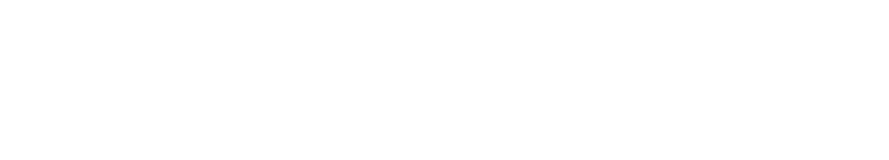
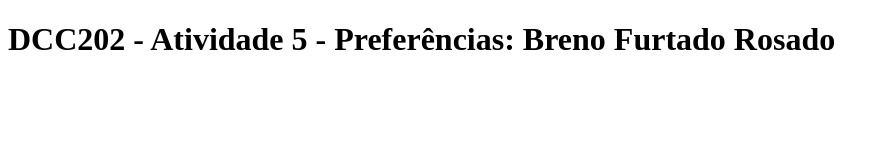
Before and after one commit to ufjf-dcc202/ufjf-dcc202-2023-3-a-atv5-C9BrenoFR, a website: page preferencias.html in a window 1280 px wide. Shown: the whole page, without its empty margins (0-889 px from the left). Drawn offline with Linux system fonts and the light colour scheme.

Commit message:
Adicionou uma main com titulo em preferencias.html

```diff
--- a/preferencias.html
+++ b/preferencias.html
@@ -3,9 +3,13 @@
 <head>
     <meta charset="UTF-8">
     <meta name="viewport" content="width=device-width, initial-scale=1.0">
-    <title>C202 - Atividade 5 - Preferências: Breno Furtado Rosado</title>
+    <title>DCC202 - Atividade 5 - Preferências: Breno Furtado Rosado</title>
 </head>
 <body>
+    <main>
+        <h1>DCC202 - Atividade 5 - Preferências: Breno Furtado Rosado</h1>
 
+
+    </main>
 </body>
 </html>
```
